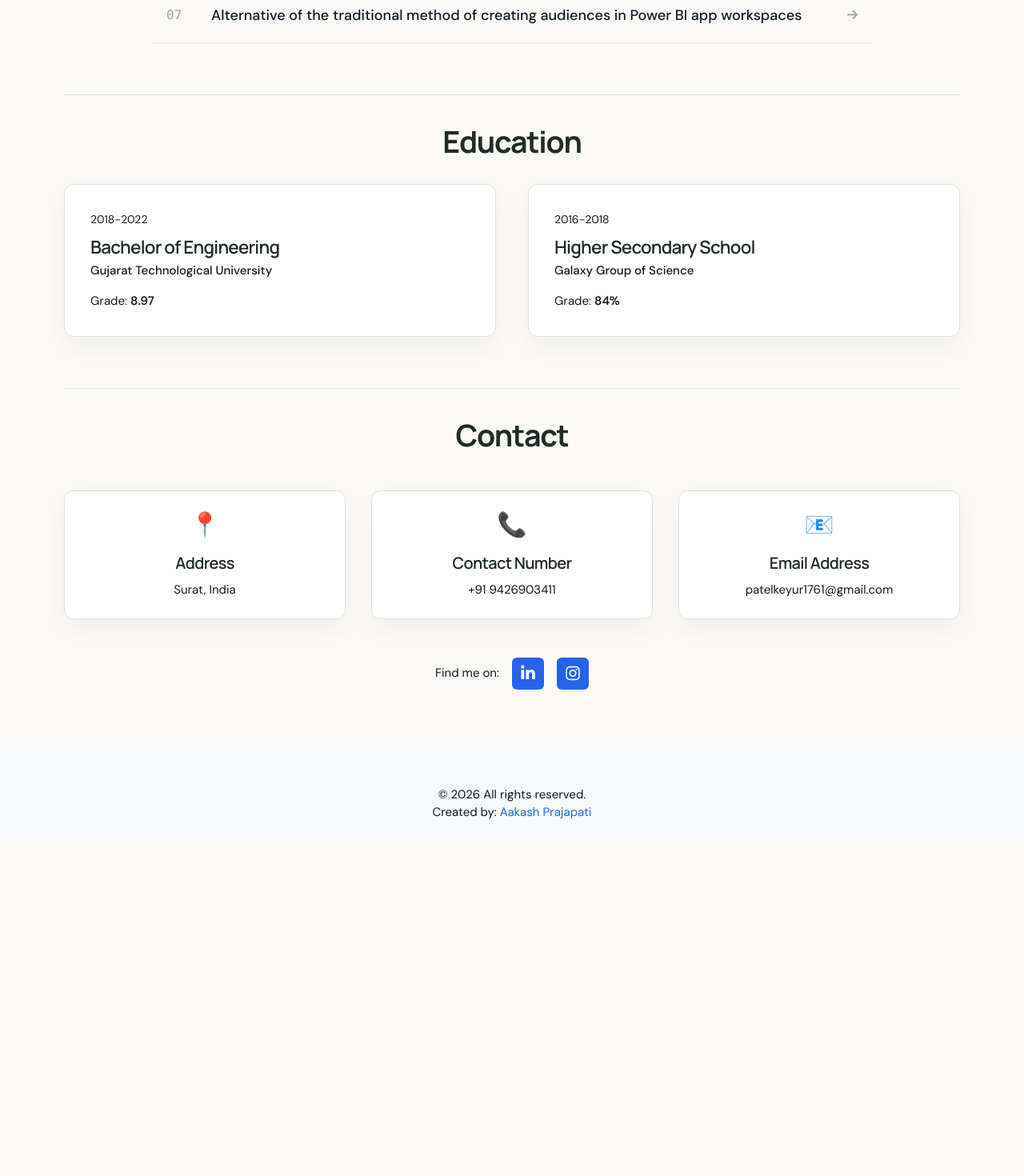
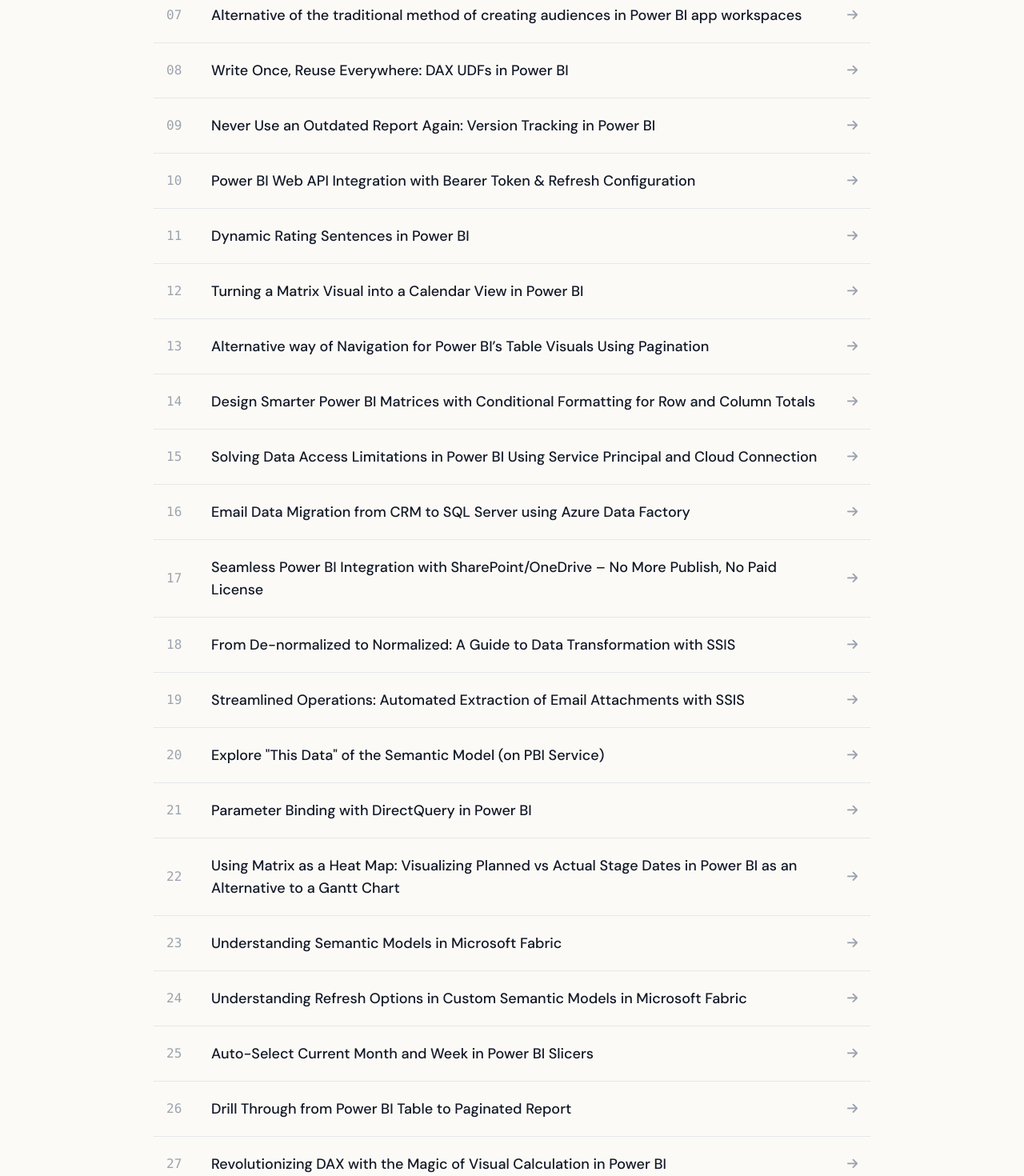
Before and after one commit to Kpds1411/KP_Portfolio, a React (Vite) app: page / in a window 1280 px wide. Shown: the part 6060-7530 px from the top of the page at 80% size. Before the commit the page ends 7111 px from the top, so only its background shows below. Built offline with nearby package versions, Linux system fonts and the light colour scheme.

Commit message:
Add publication article links

```diff
--- a/src/constants/publications.js
+++ b/src/constants/publications.js
@@ -39,6 +39,106 @@ const publicationsData = [
       "Alternative of the traditional method of creating audiences in Power BI app workspaces",
     url: "https://www.inkeysolutions.com/dynamic-page-navigation-in-power-bi-based-as-per-user-role/",
   },
+  {
+    key: "8",
+    title: "Write Once, Reuse Everywhere: DAX UDFs in Power BI",
+    url: "https://www.inkeysolutions.com/write-once-reuse-everywhere-dax-udfs-in-power-bi/",
+  },
+  {
+    key: "9",
+    title: "Never Use an Outdated Report Again: Version Tracking in Power BI",
+    url: "https://www.inkeysolutions.com/never-use-an-outdated-report-again-version-tracking-in-power-bi/",
+  },
+  {
+    key: "10",
+    title: "Power BI Web API Integration with Bearer Token & Refresh Configuration",
+    url: "https://www.inkeysolutions.com/power-bi-web-api-integration-with-bearer-token-refresh-configuration/",
+  },
+  {
+    key: "11",
+    title: "Dynamic Rating Sentences in Power BI",
+    url: "https://www.inkeysolutions.com/dynamic-rating-sentences-in-power-bi/",
+  },
+  {
+    key: "12",
+    title: "Turning a Matrix Visual into a Calendar View in Power BI",
+    url: "https://www.inkeysolutions.com/turning-a-matrix-visual-into-a-calendar-view-in-power-bi/",
+  },
+  {
+    key: "13",
+    title: "Alternative way of Navigation for Power BI’s Table Visuals Using Pagination",
+    url: "https://www.inkeysolutions.com/alternative-way-of-navigation-for-power-bis-table-visuals-using-pagination/",
+  },
+  {
+    key: "14",
+    title: "Design Smarter Power BI Matrices with Conditional Formatting for Row and Column Totals",
+    url: "https://www.inkeysolutions.com/design-smarter-power-bi-matrices-with-conditional-formatting-for-row-and-column-totals/",
+  },
+  {
+    key: "15",
+    title: "Solving Data Access Limitations in Power BI Using Service Principal and Cloud Connection",
+    url: "https://www.inkeysolutions.com/solving-data-access-limitations-in-power-bi-using-service-principal-and-cloud-connection/",
+  },
+  {
+    key: "16",
+    title: "Email Data Migration from CRM to SQL Server using Azure Data Factory",
+    url: "https://www.inkeysolutions.com/email-data-migration-from-crm-to-sql-server-using-azure-data-factory/",
+  },
+  {
+    key: "17",
+    title: "Seamless Power BI Integration with SharePoint/OneDrive – No More Publish, No Paid License",
+    url: "https://www.inkeysolutions.com/seamless-power-bi-integration-with-sharepoint-onedrive-no-more-publish-no-paid-license/",
+  },
+  {
+    key: "18",
+    title: "From De-normalized to Normalized: A Guide to Data Transformation with SSIS",
+    url: "https://www.inkeysolutions.com/from-de-normalized-to-normalized-a-guide-to-data-transformation-with-ssis/",
+  },
+  {
+    key: "19",
+    title: "Streamlined Operations: Automated Extraction of Email Attachments with SSIS",
+    url: "https://www.inkeysolutions.com/streamlined-operations-automated-extraction-of-email-attachments-with-ssis/",
+  },
+  {
+    key: "20",
+    title: "Explore \"This Data\" of the Semantic Model (on PBI Service)",
+    url: "https://www.inkeysolutions.com/explore-this-data-of-the-semantic-model-on-pbi-service/",
+  },
+  {
+    key: "21",
+    title: "Parameter Binding with DirectQuery in Power BI",
+    url: "https://www.inkeysolutions.com/parameter-binding-with-directquery-in-power-bi/",
+  },
+  {
+    key: "22",
+    title: "Using Matrix as a Heat Map: Visualizing Planned vs Actual Stage Dates in Power BI as an Alternative to a Gantt Chart",
+    url: "https://www.inkeysolutions.com/using-matrix-as-a-heat-map-visualizing-planned-vs-actual-stage-dates-in-power-bi-alternative-of-gantt-chart/",
+  },
+  {
+    key: "23",
+    title: "Understanding Semantic Models in Microsoft Fabric",
+    url: "https://www.inkeysolutions.com/understanding-semantic-models-in-microsoft-fabric/",
+  },
+  {
+    key: "24",
+    title: "Understanding Refresh Options in Custom Semantic Models in Microsoft Fabric",
+    url: "https://www.inkeysolutions.com/understanding-refresh-options-in-custom-semantic-models-in-microsoft-fabric/",
+  },
+  {
+    key: "25",
+    title: "Auto-Select Current Month and Week in Power BI Slicers",
+    url: "https://www.inkeysolutions.com/auto-select-current-month-and-week-in-power-bi-slicers/",
+  },
+  {
+    key: "26",
+    title: "Drill Through from Power BI Table to Paginated Report",
+    url: "https://www.inkeysolutions.com/drill-through-from-power-bi-table-to-paginated-report/",
+  },
+  {
+    key: "27",
+    title: "Revolutionizing DAX with the Magic of Visual Calculation in Power BI",
+    url: "https://www.inkeysolutions.com/revolutionizing-dax-with-the-magic-of-visual-calculation-in-power-bi/",
+  },
 ];
 
 export { publicationsData };
```
